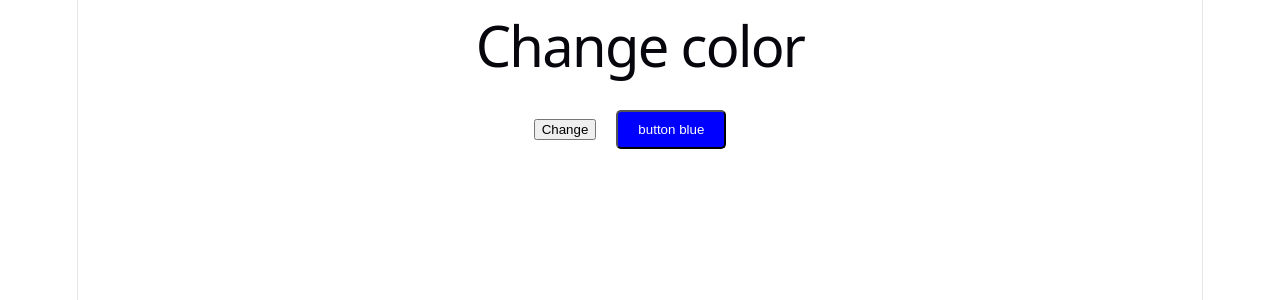
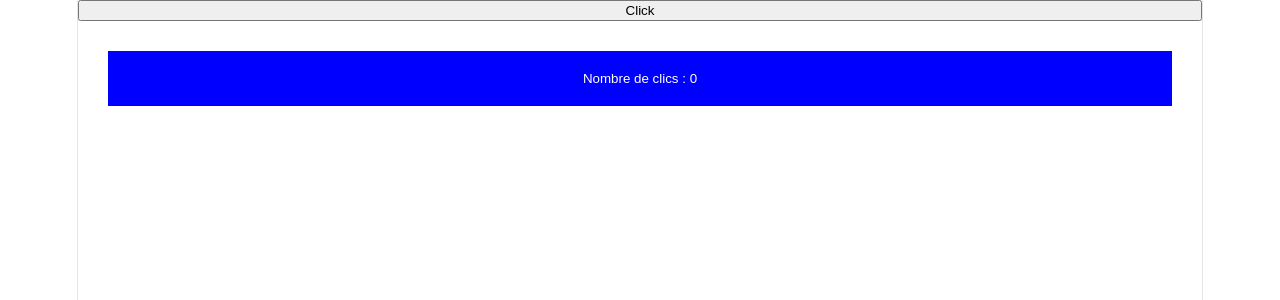
Before and after one commit to almuapull/formation-react, a React (Vite) app: page / in a window 1280 px wide. Shown: the top 300 px of the page. Built offline with nearby package versions, Linux system fonts and the light colour scheme.

Commit message:
mise en ligne

```diff
--- a/src/App.jsx
+++ b/src/App.jsx
@@ -1,15 +1,41 @@
-import { useState } from 'react'
-import { AddcolorChanger } from './components/Addcolor'
+
+import { useState } from "react";
+
 const App = () => {
-  const [colorMode, setColorMode] = useState('primary')
+  const [count, setCount] = useState(0);
+  const [colorMode, setColorMode] = useState("firstColor");
 
-  return <>
-    <div>
-      <h1>Change color</h1>
-      <button onClick={() => setColorMode(prev => prev === 'primary' ? 'secondary' : 'primary')}>Change</button>
-      <AddcolorChanger color={colorMode}/>
-    </div>
-  </>
-}
+  const Increment = () => {
+    setCount(count + 1);
 
-export default App
+    setColorMode((e) =>
+      e === "firstColor" ? "secondColor" : "firstColor"
+    );
+  };
+
+  const ChangeColor = ({ color }) => {
+    const ButtonStyle = {
+      background: color === "firstColor" ? "blue" : "red",
+      color: "white",
+      padding: "20px",
+      margin: "30px",
+      border: "none",
+    };
+
+    return (
+      <button style={ButtonStyle}>
+        Nombre de clics : {count}
+      </button>
+    );
+  };
+
+  return (
+    <>
+      <button onClick={Increment}>Click</button>
+
+      <ChangeColor color={colorMode} />
+    </>
+  );
+};
+
+export default App;
--- a/src/components/Addcolor.jsx
+++ b/src/components/Addcolor.jsx
@@ -1,15 +1,15 @@
-export const AddcolorChanger = ({color}) => {
+export const ChangeColor = ({colors}) => {
     const buttonStyle = {
-        background: color === 'primary' ? 'blue' : 'red',
+        backgroundColor: colors === 'primary' ? 'blue' : 'red',
         color: 'white',
-        margin: '20px' ,
-        padding:'10px 20px',
-        borderRadius: '5px'
+        margine: '20px',
+        padding: '20px',
+        border: 'none'
     };
 
     return <>
-        <button style={buttonStyle}>
-            button {color === 'primary' ? 'blue' : 'rouge'}
+        <button style={buttonStyle} >
+            click for change color
         </button>
     </>
 }
```
